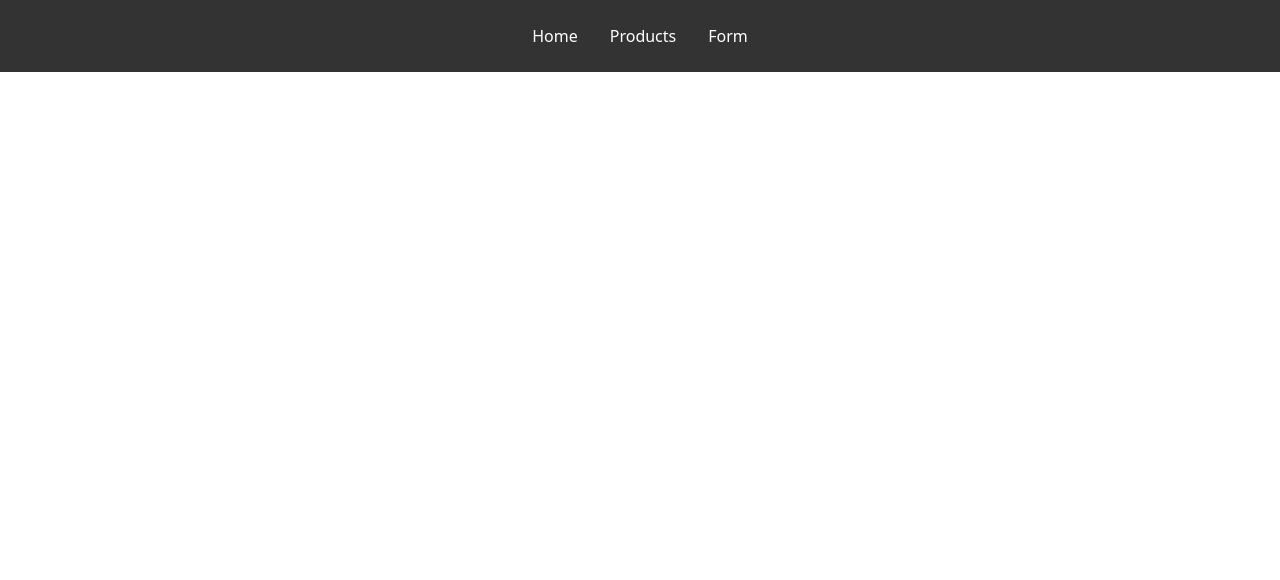
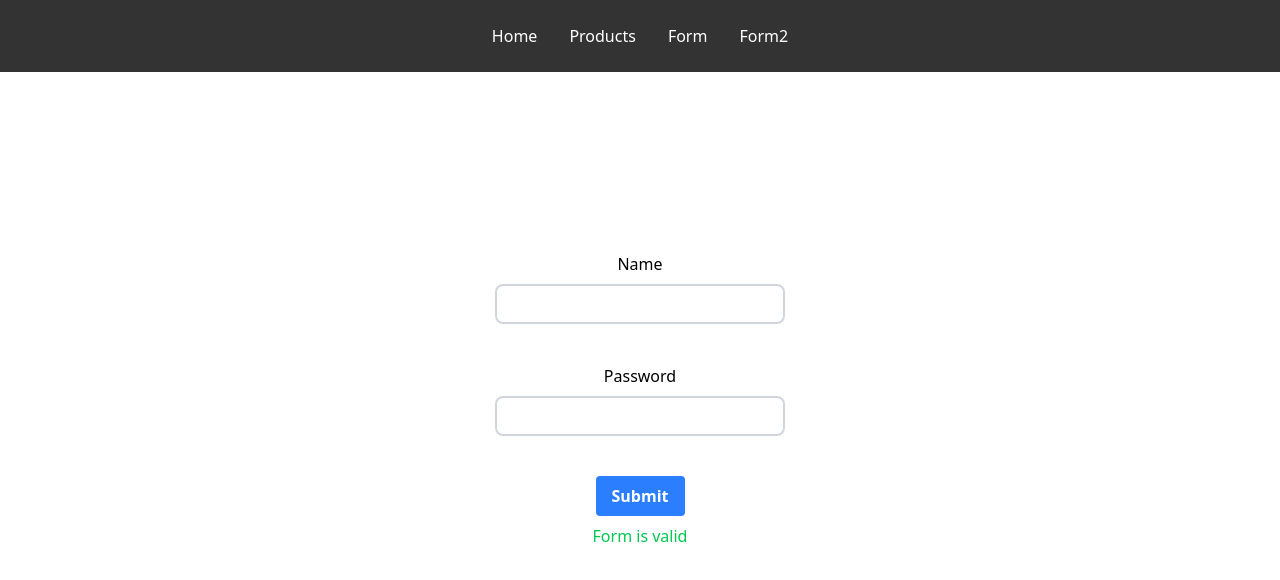
Before and after one commit to HEMA-HEMDAN/iti, a React (Vite) app: page /form2 in a window 1280 px wide. Before the commit this address had no page. Shown: the top 580 px of the page. Built offline with nearby package versions, Linux system fonts and the light colour scheme.

Commit message:
some edit which will not matter

```diff
--- a/src/App.jsx
+++ b/src/App.jsx
@@ -4,6 +4,7 @@ import Products from './component/Products'
 import Home from './component/Home'
 import Nav from './component/Nav'
 import Form from './component/Form'
+import Form2 from './component/Form2'
 const App = () => {
   return (
     <BrowserRouter>
@@ -12,6 +13,7 @@ const App = () => {
         <Route path="/" element={<Home />} />
         <Route path="/products" element={<Products />} />
         <Route path="/form" element={<Form />} />
+        <Route path="/form2" element={<Form2 />} />
       </Routes>
 
     </BrowserRouter>
--- a/src/component/Form.jsx
+++ b/src/component/Form.jsx
@@ -1,23 +1,70 @@
-import { useForm } from 'react-hook-form'
+import { useForm } from "react-hook-form";
 
 const Form = () => {
-  const { register, handleSubmit, formState: { errors } } = useForm()
+  const {
+    register,
+    handleSubmit,
+    formState: { errors },
+  } = useForm();
   console.log(errors);
 
   const onSubmit = (data) => {
-    console.log(data)
-  }
+    console.log(data);
+  };
 
   return (
-    <form className='flex flex-col gap-2 justify-center items-center h-screen' onSubmit={handleSubmit(onSubmit)}>
-      <label htmlFor="name">Name {errors.name && <span className='text-red-500'>{errors.name.message}</span>} </label>
-      <input type="text" id="name" name="name" {...register('name', { required: 'Name is required' } ,{ minLength: { value: 3, message: 'Name must be at least 3 characters' }})} />
-      <label htmlFor="password">Password {errors.password && <span className='text-red-500'>{errors.password.message}</span>}</label>
-      <input type="password" id="password" name="password" {...register('password', { required: 'Password is required', minLength: { value: 6, message: 'Password must be at least 6 characters' } })} />
+    <form
+      className="flex flex-col gap-2 justify-center items-center h-screen"
+      onSubmit={handleSubmit(onSubmit)}
+    >
+      <label htmlFor="name">
+        Name{" "}
+        {errors.name && (
+          <span className="text-red-500">{errors.name.message}</span>
+        )}{" "}
+      </label>
+      <input
+        type="text"
+        id="name"
+        name="name"
+        {...register(
+          "name",
+          { required: "Name is required" },
+          {
+            minLength: {
+              value: 3,
+              message: "Name must be at least 3 characters",
+            },
+          }
+        )}
+      />
+      <label htmlFor="password">
+        Password{" "}
+        {errors.password && (
+          <span className="text-red-500">{errors.password.message}</span>
+        )}
+      </label>
+      <input
+        type="password"
+        id="password"
+        name="password"
+        {...register("password", {
+          required: "Password is required",
+          minLength: {
+            value: 6,
+            message: "Password must be at least 6 characters",
+          },
+        })}
+      />
 
-      <button type="submit" className='bg-blue-500 hover:bg-blue-700 text-white font-bold py-2 px-4 rounded'>Send</button>
+      <button
+        type="submit"
+        className="bg-blue-500 hover:bg-blue-700 text-white font-bold py-2 px-4 rounded"
+      >
+        Send
+      </button>
     </form>
-  )
-}
+  );
+};
 
-export default Form
+export default Form;
--- /dev/null
+++ b/src/component/Form2.jsx
@@ -0,0 +1,78 @@
+import React, { useState, useRef } from "react";
+
+const Form2 = () => {
+    const [name, setName] = useState("");
+    const [password, setPassword] = useState("");
+    const nameRef = useRef(null);
+    const passwordRef = useRef(null);
+    const [nameErrors, setNameErrors] = useState(null);
+    const [passwordErrors, setPasswordErrors] = useState(null);
+
+    const handleSubmit = (e) => {
+        e.preventDefault();
+
+        let nameError = null;
+        let passwordError = null;
+
+        if (name.length < 3) {
+            nameError = "Name must be at least 3 characters";
+        }
+
+        if (password.length < 6) {
+            passwordError = "Password must be at least 6 characters";
+        }
+
+        setNameErrors(nameError);
+        setPasswordErrors(passwordError);
+
+        if (!nameError && !passwordError) {
+            console.log(name, password);
+        }
+    };
+
+    return (
+        <form
+            onSubmit={handleSubmit}
+            className="flex flex-col gap-2 justify-center items-center h-screen"
+        >
+            <label htmlFor="name">
+                Name{nameErrors && <span className="text-red-500">{nameErrors}</span>}
+            </label>
+            <input
+                type="text"
+                id="name"
+                value={name}
+                onChange={(e) => setName(e.target.value)}
+                ref={nameRef}
+                required
+            />
+            <br />
+            <label htmlFor="password">
+                Password{" "}
+                {passwordErrors && (
+                    <span className="text-red-500">{passwordErrors}</span>
+                )}
+            </label>
+            <input
+                type="password"
+                id="password"
+                value={password}
+                onChange={(e) => setPassword(e.target.value)}
+                ref={passwordRef}
+                required
+            />
+            <br />
+            <button
+                type="submit"
+                className="bg-blue-500 hover:bg-blue-700 text-white font-bold py-2 px-4 rounded"
+            >
+                Submit
+            </button>
+            {!nameErrors && !passwordErrors && (
+                <p className="text-green-500">Form is valid</p>
+            )}
+        </form>
+    );
+};
+
+export default Form2;
--- a/src/component/Nav.jsx
+++ b/src/component/Nav.jsx
@@ -6,6 +6,7 @@ const Nav = () => {
         <li><Link to="/">Home</Link></li>
         <li><Link to="/products">Products</Link></li>
         <li><Link to="/form">Form</Link></li>
+        <li><Link to="/form2">Form2</Link></li>
       </ul>
     </nav>
   )
```
